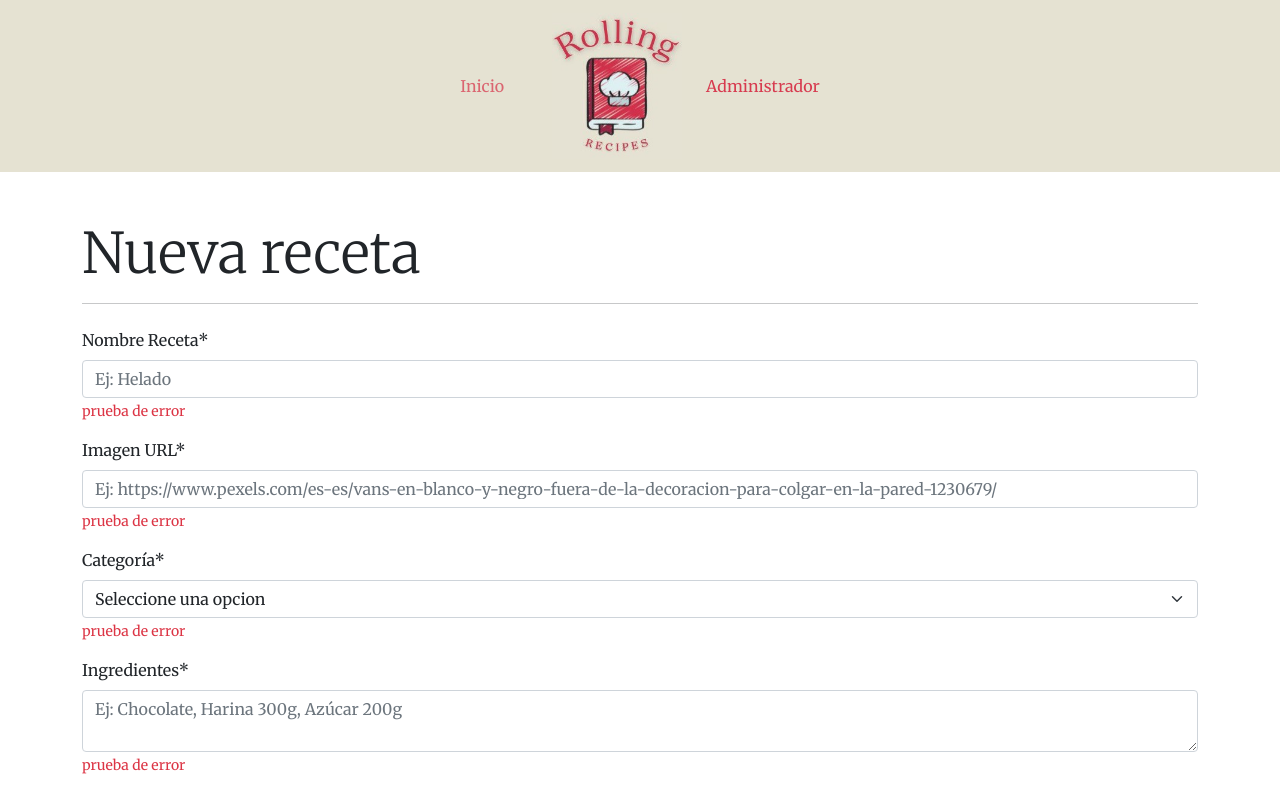
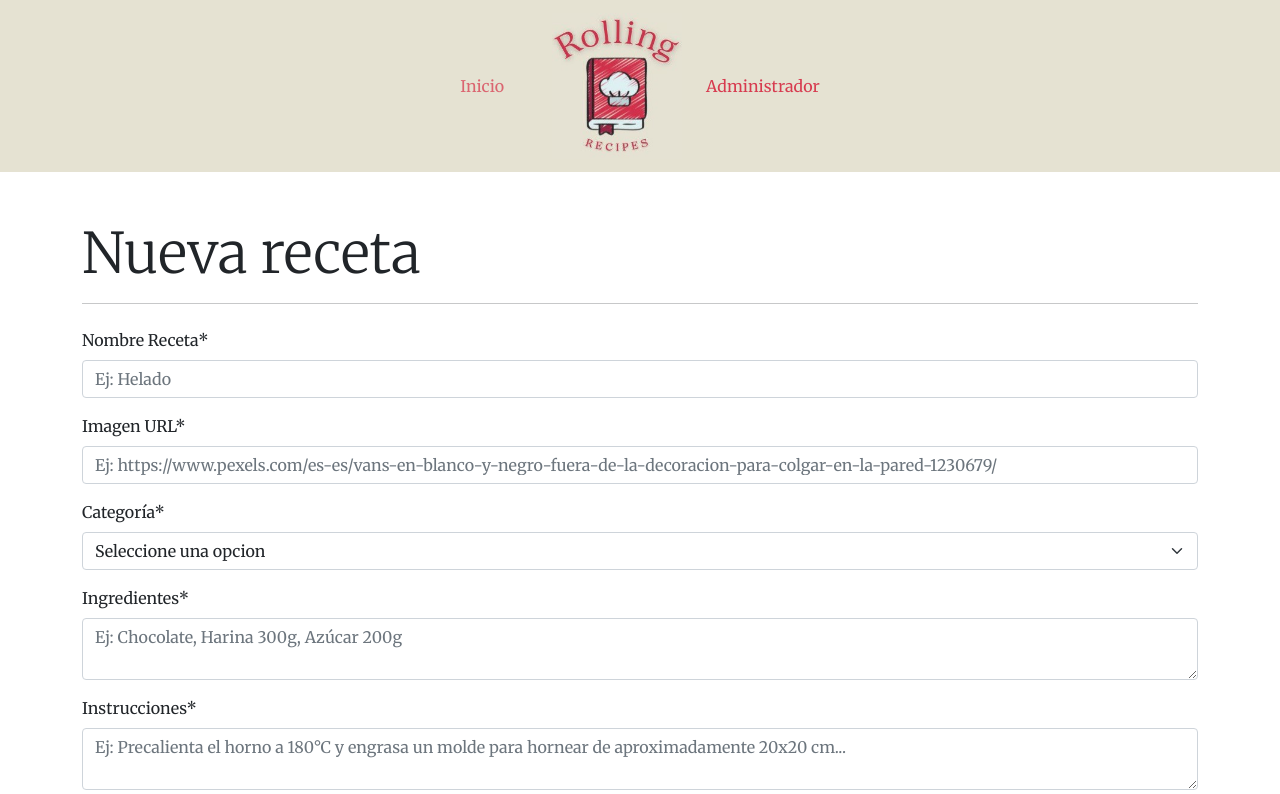
Before and after one commit to MaiaFede/tpReact-blogCocina, a React (Vite) app: page /administracion/crear in a window 1280 px wide. Shown: the top 794 px of the page. Built offline with nearby package versions, Linux system fonts and the light colour scheme; no server answers.

Commit message:
Finalice de hacer el formulario, es decir, la logica

```diff
--- a/db.json
+++ b/db.json
@@ -1,13 +1,19 @@
 {
-    "recetas":[
-        {
-    "id": "1",
+  "recetas": [
+    {
+      "id": "1",
       "nombreReceta": "Brownie de chocolate",
       "categoria": "Dulce",
       "imagen": "https://images.unsplash.com/photo-1515037893149-de7f840978e2?q=80&w=1388&auto=format&fit=crop&ixlib=rb-4.0.3&ixid=M3wxMjA3fDB8MHxwaG90by1wYWdlfHx8fGVufDB8fHx8fA%3D%3D",
-      "ingredientes": ["Chocolate 50g", "Harina 100g", "Azúcar 200g", "Mantequilla 150g",
-      "Huevos 3"," 1 cucharadita de esencia de vainilla" ],
-      "instrucciones":[
+      "ingredientes": [
+        "Chocolate 50g",
+        "Harina 100g",
+        "Azúcar 200g",
+        "Mantequilla 150g",
+        "Huevos 3",
+        " 1 cucharadita de esencia de vainilla"
+      ],
+      "instrucciones": [
         "Precalienta el horno a 180°C y engrasa un molde para hornear de aproximadamente 20x20 cm.",
         "En un recipiente resistente al calor, derrite el chocolate negro y la mantequilla juntos, ya sea en el microondas o en baño maría, hasta que estén completamente derretidos y suaves. Remueve para asegurarte de que estén bien combinados.",
         "Agrega el azúcar al chocolate derretido y mezcla bien. Luego, añade los huevos uno a uno, batiendo después de cada adición.",
@@ -17,6 +23,66 @@
         "Hornea en el horno precalentado durante aproximadamente 25-30 minutos, o hasta que al insertar un palillo en el centro, este salga limpio o con unas pocas migas húmedas.",
         "Una vez horneado, deja enfriar el brownie en el molde durante unos 15 minutos antes de desmoldarlo y cortarlo en porciones."
       ]
-        }
-    ]
+    },
+    {
+      "id": "e74a",
+      "nombreReceta": "Pancake con frutas de estacion",
+      "imagen": "https://images.pexels.com/photos/3090274/pexels-photo-3090274.jpeg",
+      "categoria": "Dulce",
+      "ingredientes": [
+        "2 tazas de harina leudante, 2 huevos, 2 tazas de leche, 1/4 taza de azúcar, 1/2 cucharadita de sal, 1 cucharada de mantequilla derretida, 1 cucharadita de extracto de vainilla (opcional), frutas de estación (fresas, arándanos, frambuesas, etc.), miel o jarabe de arce (opcional)."
+      ],
+      "instrucciones": [
+        null
+      ]
+    },
+    {
+      "id": "c5e4",
+      "nombreReceta": "Pancake con frutas de estacion",
+      "imagen": "https://images.pexels.com/photos/718739/pexels-photo-718739.jpeg",
+      "categoria": "Dulce",
+      "ingredientes": [
+        "2 tazas de harina leudante, 2 huevos, 2 tazas de leche, 1/4 taza de azúcar, 1/2 cucharadita de sal, 1 cucharada de mantequilla derretida, 1 cucharadita de extracto de vainilla (opcional), frutas de estación (fresas, arándanos, frambuesas, etc.), miel o jarabe de arce (opcional)."
+      ],
+      "instrucciones": [
+        null
+      ]
+    },
+    {
+      "id": "24f5",
+      "nombreReceta": "Jugo saludable",
+      "imagen": "https://images.pexels.com/photos/12050010/pexels-photo-12050010.jpeg",
+      "categoria": "Batidos",
+      "ingredientes": [
+        "Frutas:\n1 manzana verde\n1 naranja\n1/2 taza de fresas\n1/2 taza de arándanos,\nVerduras:\n1 puñado de espinacas\n1 tallo de apio\n1/2 pepino"
+      ],
+      "instrucciones": [
+        "Lava bien todas las frutas y verduras.\nCorta las frutas y verduras en trozos pequeños para facilitar el licuado.\nColoca todos los ingredientes en la licuadora y licúa hasta obtener una textura suave y homogénea.\nSi deseas un jugo más líquido, puedes agregar un poco de agua o agua de coco.\nDisfruta de tu jugo fresco y saludable de inmediato."
+      ]
+    },
+    {
+      "id": "290b",
+      "nombreReceta": "Pancake con frutas de estacion",
+      "imagen": "https://images.pexels.com/photos/768082/pexels-photo-768082.jpeg",
+      "categoria": "Batidos",
+      "ingredientes": [],
+      "instrucciones": []
+    },
+    {
+      "id": "50a2",
+      "nombreReceta": "Pancake con frutas de estacion",
+      "imagen": "https://images.pexels.com/photos/768082/pexels-photo-768082.jpeg",
+      "categoria": "Batidos",
+      "ingredientes": [],
+      "instrucciones": []
+    },
+    {
+      "id": "a678",
+      "nombreReceta": "Pancake con frutas de estacion",
+      "imagen": "https://images.pexels.com/photos/768082/pexels-photo-768082.jpeg",
+      "categoria": "Batidos",
+      "ingredientes": [],
+      "instrucciones": []
+    }
+  ]
 }
--- a/package.json
+++ b/package.json
@@ -16,6 +16,7 @@
     "react": "^18.2.0",
     "react-bootstrap": "^2.10.1",
     "react-dom": "^18.2.0",
+    "react-hook-form": "^7.51.0",
     "react-icons": "^5.0.1",
     "react-router-dom": "^6.22.1"
   },
--- a/src/components/pages/Inicio.jsx
+++ b/src/components/pages/Inicio.jsx
@@ -23,21 +23,19 @@ const Inicio = () => {
       }
     };
     return (
-        <>
-
-        <Banner></Banner>
-
-        <h1 className="display-4 ms-3 mt-3 ">Nuestros Productos</h1>
+      <>
+         <Banner></Banner>
+       <h1 className="display-4 ms-3 mt-3 ">Nuestros Productos</h1>
         <Form.Select  size="lg" className="ms-5  w-50">
         <option>Large select</option>
       </Form.Select>
-
-        <hr />
+   <hr />
+        <section className="container-fluid">
         <Row>
 {recetasInicio.map ((recetaInicio)=> <CardReceta key={recetaInicio.id} recetaInicio={recetaInicio}></CardReceta>)}
 </Row>
-
-        </>
+</section>
+</>
     );
 };
 
--- a/src/components/pages/receta/FormularioReceta.jsx
+++ b/src/components/pages/receta/FormularioReceta.jsx
@@ -1,21 +1,58 @@
 import React from 'react';
 import { Form, Button } from "react-bootstrap";
+import { crearReceta } from "../../../helpers/queries";
+import { useForm} from "react-hook-form";
+import { useState} from "react"
 
 const FormularioReceta = () => {
+  const {register, handleSubmit, formState:{errors}} = useForm();
+
+  const [ingredientes, setIngredientes]= useState([]);
+  const [instrucciones, setInstrucciones] = useState([]);
+
+
+  const datosValidados = (receta) => {
+
+    const recetaFinal = {
+      ...receta,
+      ingredientes:[receta.ingredientes],
+      instrucciones:[receta.instrucciones]
+    };
+    console.log(recetaFinal);
+    crearReceta(recetaFinal)
+
+  };
+const validateIngredientes = (value) => {
+  if (!value) return "Los ingredientes son obligatorios";
+  const ingredientesArray = value.split(',');
+  if (ingredientesArray.length < 2) return "Debe ingresar al menos dos ingredientes separados por coma";
+};
+
     return (
 
         <section className="container mainSection">
         <h1 className="display-4 mt-5">Nueva receta</h1>
         <hr />
-        <Form className="my-4">
-          <Form.Group className="mb-3" controlId="formNombreProdcuto">
+        <Form className="my-4" onSubmit={handleSubmit(datosValidados)}>
+          <Form.Group className="mb-3" controlId="formNombreReceta">
             <Form.Label>Nombre Receta*</Form.Label>
             <Form.Control
               type="text"
               placeholder="Ej: Helado"
+              {...register('nombreReceta',{
+                required: "El nombre del producto es un dato obligatorio",
+                minLength:{
+                  value: 4,
+                  message: "El nombre del producto debe tener como minimo 4 caracteres"
+                },
+                maxLength:{
+                  value: 50,
+                  message: "El nombre del producto debe tener como maximo 50 caracteres"
+                }
+              })}
             />
             <Form.Text className="text-danger">
-              prueba de error
+            {errors.nombreReceta?.message}
             </Form.Text>
           </Form.Group>
 
@@ -24,33 +61,48 @@ const FormularioReceta = () => {
             <Form.Control
               type="text"
               placeholder="Ej: https://www.pexels.com/es-es/vans-en-blanco-y-negro-fuera-de-la-decoracion-para-colgar-en-la-pared-1230679/"
+              {...register('imagen',{
+                required: "La url de la imagen es obligatoria",
+                pattern: {
+                  value: /^(http(s?):)([/|.|\w|\s|-])*\.(?:jpg|jpeg|gif|png)$/,
+                  message: "Debe ingresar una URL valida, con una imagen en formato (jpg|jpeg|gif|png)"
+                }
+              })}
             />
             <Form.Text className="text-danger">
-          prueba de error
+          {errors.imagen?.message}
             </Form.Text>
           </Form.Group>
           <Form.Group className="mb-3" controlId="formCategoria">
             <Form.Label>Categoría*</Form.Label>
-            <Form.Select>
+            <Form.Select {
+            ...register('categoria',{
+              required: "Debe seleccionar una categoria"
+            })
+          } >
               <option value="">Seleccione una opcion</option>
-              <option value= "nuevo">Nuevo</option>
+              <option value= "Nuevo">Nuevo</option>
               <option value="Batidos">Batidos</option>
-              <option value="dulce">Dulce</option>
-              <option value="salado">Salado</option>
+              <option value="Dulce">Dulce</option>
+              <option value="Salado">Salado</option>
             </Form.Select>
             <Form.Text className="text-danger">
-            prueba de error
+            {errors.categoria?.message}
             </Form.Text>
           </Form.Group>
-          <Form.Group className="mb-3" controlId="formImagen">
+          <Form.Group className="mb-3" controlId="formIngredientes">
             <Form.Label>Ingredientes*</Form.Label>
             <Form.Control
               type="text"
               placeholder="Ej: Chocolate, Harina 300g, Azúcar 200g"
               as="textarea"
+              {...register('ingredientes', {
+                required: "Los ingredientes son obligatorios",
+                validate: validateIngredientes
+              })}
             />
             <Form.Text className="text-danger">
-          prueba de error
+          {errors.ingredientes?.message}
             </Form.Text>
           </Form.Group>
           <Form.Group className="mb-3" controlId="formImagen">
@@ -59,9 +111,21 @@ const FormularioReceta = () => {
               type="text"
               placeholder="Ej: Precalienta el horno a 180°C y engrasa un molde para hornear de aproximadamente 20x20 cm..."
               as="textarea"
+              {...register('instrucciones', {
+                required: "Las instrucciones son obligatorias",
+                minLength: {
+                  value: 10,
+                  message: "Debe ingresar como minimo 10 caracteres",
+                },
+                maxLength: {
+                  value: 500,
+                  message: "Debe ingresar como maximo 500 caracteres",
+                },
+              })}
+
             />
             <Form.Text className="text-danger">
-          prueba de error
+        {errors.instrucciones?.message}
             </Form.Text>
           </Form.Group>
 
```
Also changed, not shown: 1 other file (tests, documents, lock files or other folders).
